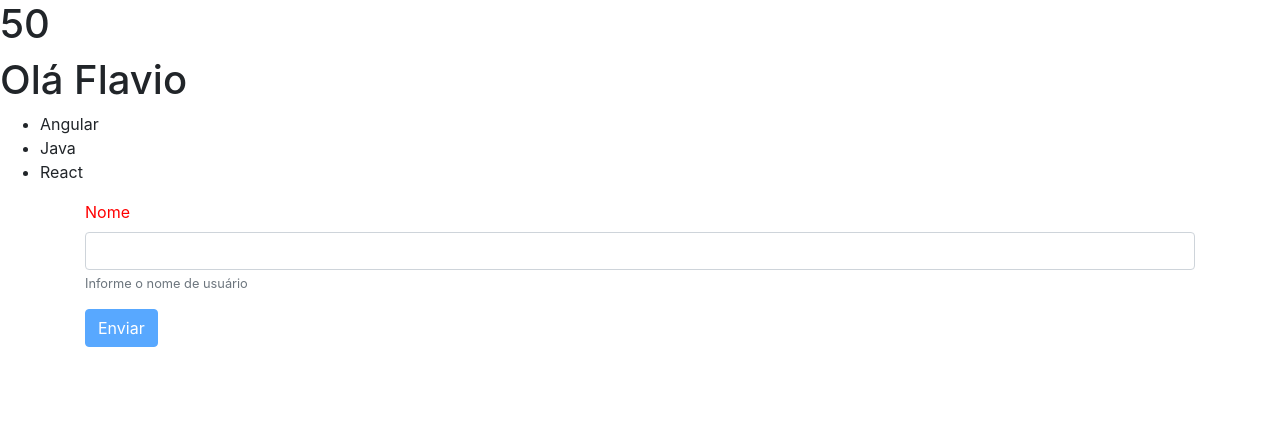
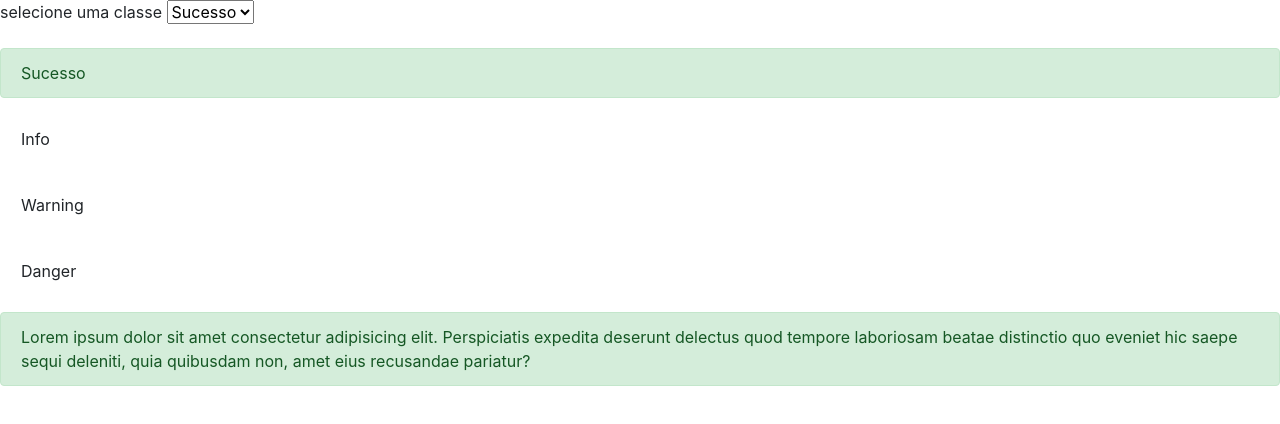
Before and after one commit to flaviohenso/angular-learning, an Angular app: page / in a window 1280 px wide. Shown: the top 424 px of the page. Built offline with nearby package versions, Linux system fonts and the light colour scheme.

Commit message:
Property binding

```diff
--- a/src/app/app.component.html
+++ b/src/app/app.component.html
@@ -1,6 +1,6 @@
-<h1>{{idade + getidade()}}</h1>
+<!-- <h1>{{idade + getidade()}}</h1> -->
 
-<hello></hello>
+<!-- <hello></hello> -->
 
 <!--<app-bem-vindo></app-bem-vindo>-->
 
@@ -9,4 +9,6 @@
 <!--<app-variable-referenci [childItem]="parentItem"></app-variable-referenci>-->
 <!--<app-two-way-data-binding></app-two-way-data-binding>-->
 <!-- <app-diretivas-condicionais-show></app-diretivas-condicionais-show> -->
-<app-diretiva-ng-for></app-diretiva-ng-for>
+<!-- <app-diretiva-ng-for></app-diretiva-ng-for> -->
+
+<app-property-binding></app-property-binding>
--- a/src/app/app.module.ts
+++ b/src/app/app.module.ts
@@ -13,6 +13,7 @@ import { DiretivaNgForComponent } from './diretiva-ng-for/diretiva-ng-for.compon
 import { FuncionarioCardComponent } from './funcionario-card/funcionario-card.component';
 import { FuncionarioFormComponent } from './funcionario-form/funcionario-form.component';
 import { LifeCycleComponent } from './life-cycle/life-cycle.component';
+import { PropertyBindingComponent } from './property-binding/property-binding.component';
 
 
 @NgModule({
@@ -27,7 +28,8 @@ import { LifeCycleComponent } from './life-cycle/life-cycle.component';
     DiretivaNgForComponent,
     FuncionarioCardComponent,
     FuncionarioFormComponent,
-    LifeCycleComponent
+    LifeCycleComponent,
+    PropertyBindingComponent
   ],
   imports: [
     BrowserModule,
--- a/src/app/hello/hello.component.ts
+++ b/src/app/hello/hello.component.ts
@@ -18,7 +18,6 @@ import { CategoriaService } from './../services/categoria.service';
 export class HelloComponent {
      nome = 'Flavio';
      cursos;
-
      constructor(categoriaServie: CategoriaService){
         this.cursos = categoriaServie.getCursos();
      }
--- /dev/null
+++ b/src/app/property-binding/property-binding.component.html
@@ -0,0 +1,43 @@
+<section>
+<!--   <article>
+    <h3>Interpolation / Interpolação</h3>
+    <p>String rendenrizada com interploção: {{ url }}</p>
+  </article>
+  <article>
+    <h3>Com interpolaçãoProperty Binding</h3>
+    <img src="{{ urlimage }}" alt="">
+    <h3>Com Property Binding</h3>
+    <img [src]="urlimage" alt="">
+  </article> -->
+
+  <article>
+    <div>
+      selecione uma classe
+      <select #classe (change)="0">
+        <option value="alert-success">Sucesso</option>
+        <option value="alert-info">Info</option>
+        <option value="alert-warning">Warning</option>
+        <option value="alert-danger">danger</option>
+      </select>
+      <br>
+      <br>
+    </div>
+
+    <!-- property binding de classe -->
+    <div class="alert" role="alert" [class.alert-success]="classe.value == 'alert-success'">Sucesso</div>
+    <div class="alert" role="alert" [class.alert-info]="classe.value == 'alert-info'">Info</div>
+    <div class="alert" role="alert" [class.alert-warning]="classe.value == 'alert-warning'">Warning</div>
+    <div class="alert" role="alert" [class.alert-danger]="classe.value == 'alert-danger'">Danger</div>
+
+    <!-- interporlação -->
+    <div class="alert {{ classe.value }}">
+      Lorem ipsum dolor sit amet consectetur adipisicing elit. Perspiciatis expedita deserunt delectus quod tempore laboriosam beatae distinctio quo eveniet hic saepe sequi deleniti, quia quibusdam non, amet eius recusandae pariatur?
+    </div>
+
+    <!-- property binding de style -->
+    <div class="alert alert-danger" [style.display]="classe.value === 'alert-danger' ? 'block' : 'none'">
+      Lorem ipsum dolor sit amet consectetur adipisicing elit. Perspiciatis expedita deserunt delectus quod tempore laboriosam beatae distinctio quo eveniet hic saepe sequi deleniti, quia quibusdam non, amet eius recusandae pariatur?
+    </div>
+  </article>
+
+</section>
--- /dev/null
+++ b/src/app/property-binding/property-binding.component.ts
@@ -0,0 +1,18 @@
+import { Component, OnInit } from '@angular/core';
+
+@Component({
+  selector: 'app-property-binding',
+  templateUrl: './property-binding.component.html',
+  styleUrls: ['./property-binding.component.css']
+})
+export class PropertyBindingComponent implements OnInit {
+
+  url: string = 'http://www.norteng.com.br';
+  urlimage: string = 'http://lorempixel.com/400/200/sports/';
+
+  constructor() { }
+
+  ngOnInit(): void {
+  }
+
+}
```
Also changed, not shown: src/app/property-binding/property-binding.component.css (added), src/app/services/categoria.service.ts (line endings or trailing spaces), 1 other file (tests, documents, lock files or other folders).
